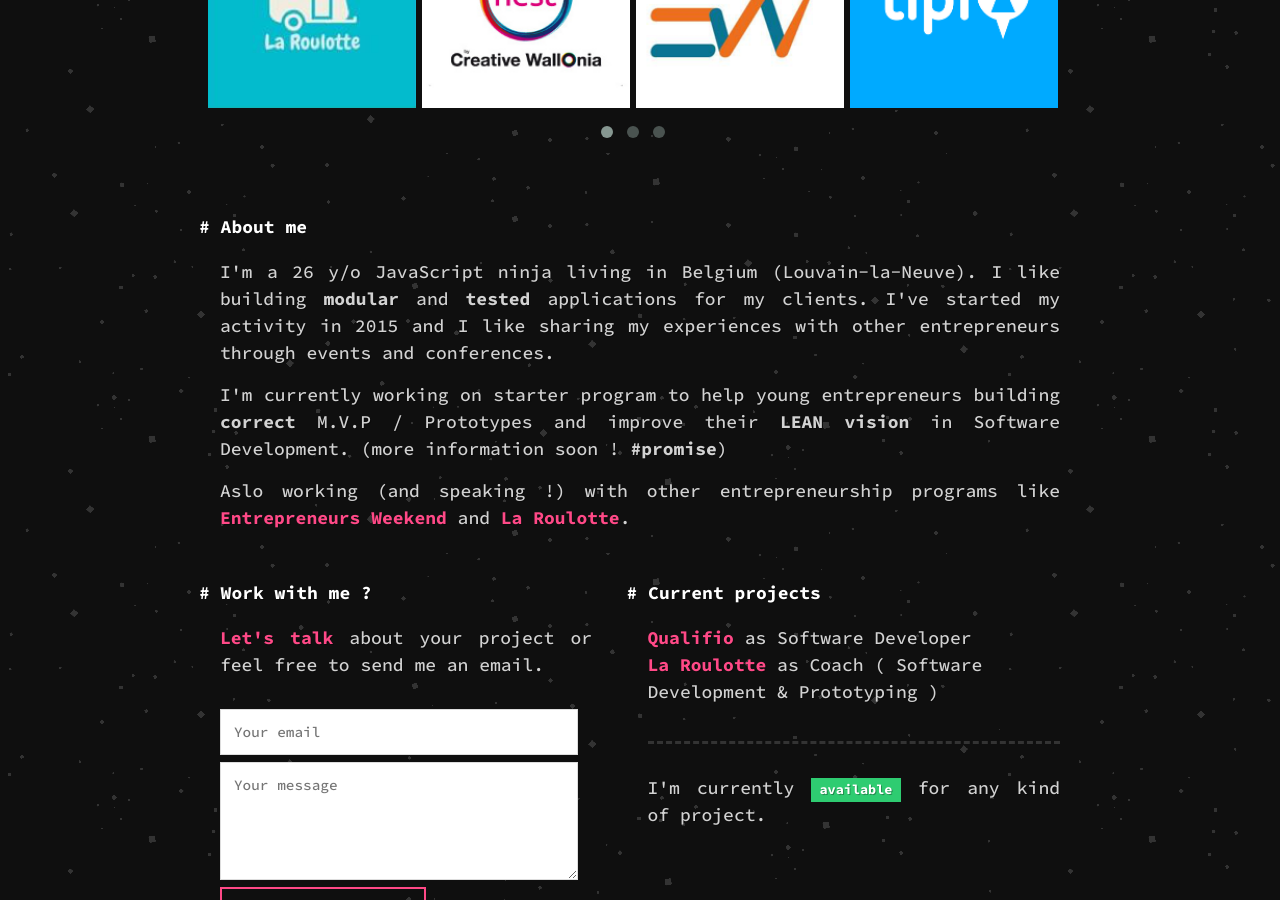
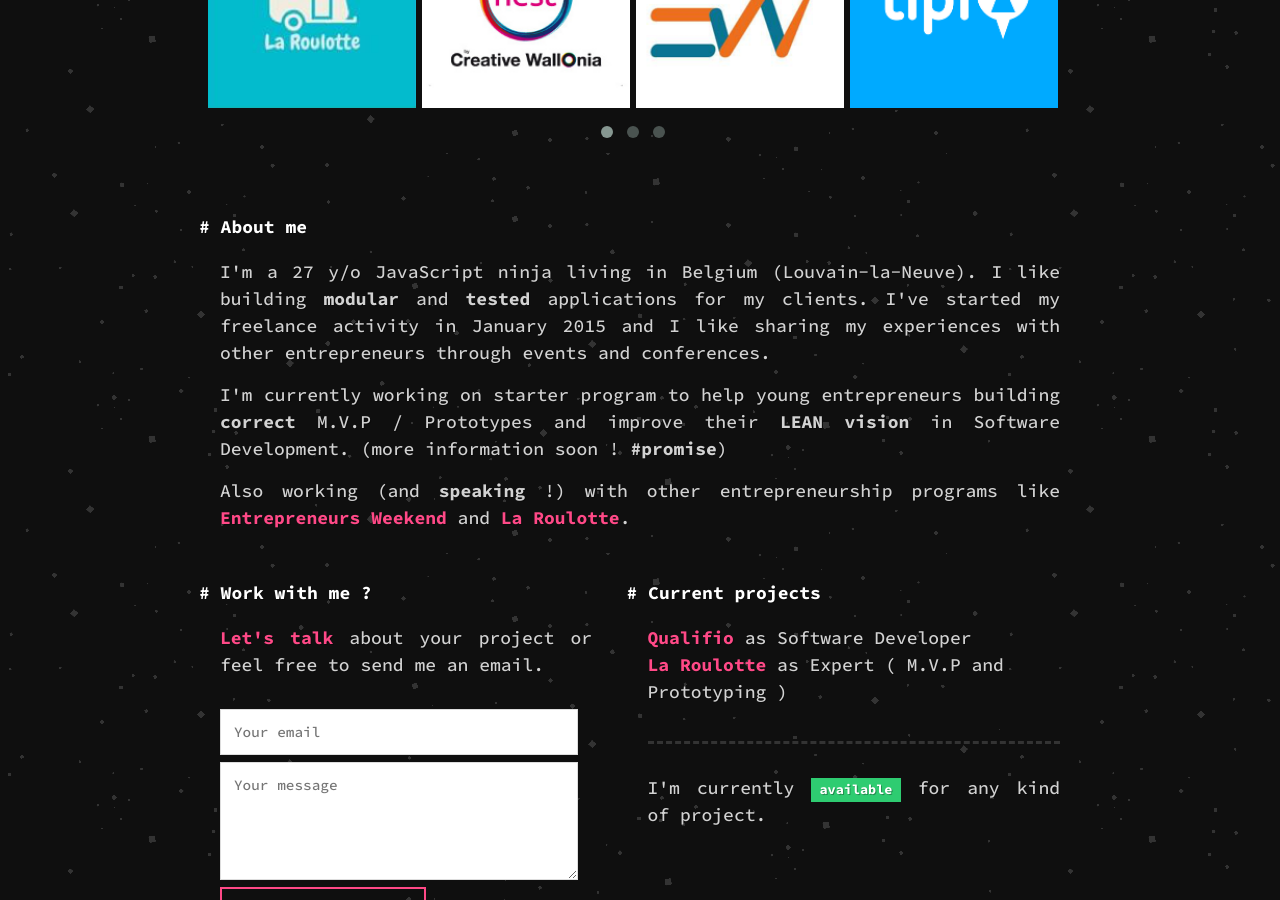
Before and after one commit to maximeshr/maximeshr.github.io, a Jekyll site: the page built from index.html, in a window 1280 px wide and 900 px high, scrolled down 1047 px. Built offline with Jekyll 4.4.1, drawn with Linux system fonts in a browser that asks for light colours; nearby versions of some CDN libraries.

Commit message:
fixing some texts

```diff
--- a/index.html
+++ b/index.html
@@ -68,9 +68,9 @@
   <div class="col-wrapper">
     <div class="col col-12">
       <h2>About me</h2>
-      <p class="text">I'm a 26 y/o JavaScript ninja living in Belgium (Louvain-la-Neuve). I like building <strong>modular</strong> and <strong>tested</strong> applications for my clients. I've started my activity in 2015 and I like sharing my experiences with other entrepreneurs through events and conferences.</p>
+      <p class="text">I'm a 27 y/o JavaScript ninja living in Belgium (Louvain-la-Neuve). I like building <strong>modular</strong> and <strong>tested</strong> applications for my clients. I've started my freelance activity in January 2015 and I like sharing my experiences with other entrepreneurs through events and conferences.</p>
       <p class="text">I'm currently working on starter program to help young entrepreneurs building <strong>correct</strong> M.V.P / Prototypes and improve their <strong>LEAN vision</strong> in Software Development. (more information soon ! <strong>#promise</strong>)</p>
-      <p class="text">Aslo working (and speaking !) with other entrepreneurship programs like <a target="_blank" href="http://www.entrepreneurs-weekend.be/">Entrepreneurs Weekend</a> and <a target="_blank" href="http://laroulotte.strikingly.com/">La Roulotte</a>.</p>
+      <p class="text">Also working (and <strong>speaking</strong> !) with other entrepreneurship programs like <a target="_blank" href="http://www.entrepreneurs-weekend.be/">Entrepreneurs Weekend</a> and <a target="_blank" href="http://laroulotte.strikingly.com/">La Roulotte</a>.</p>
     </div>
   </div>
 
@@ -92,7 +92,7 @@
       <h2>Current projects</h2>
       <ul class="projects list-unstyled">
         <li><a href="http://www.qualifio.com/">Qualifio</a> as Software Developer</li>
-        <li><a href="http://laroulotte.strikingly.com/">La Roulotte</a> as Coach ( Software Development & Prototyping )</li>
+        <li><a href="http://laroulotte.strikingly.com/">La Roulotte</a> as Expert ( M.V.P and Prototyping )</li>
       </ul>
       <div class="separator"></div>
       <div class="m-t-md">
```
